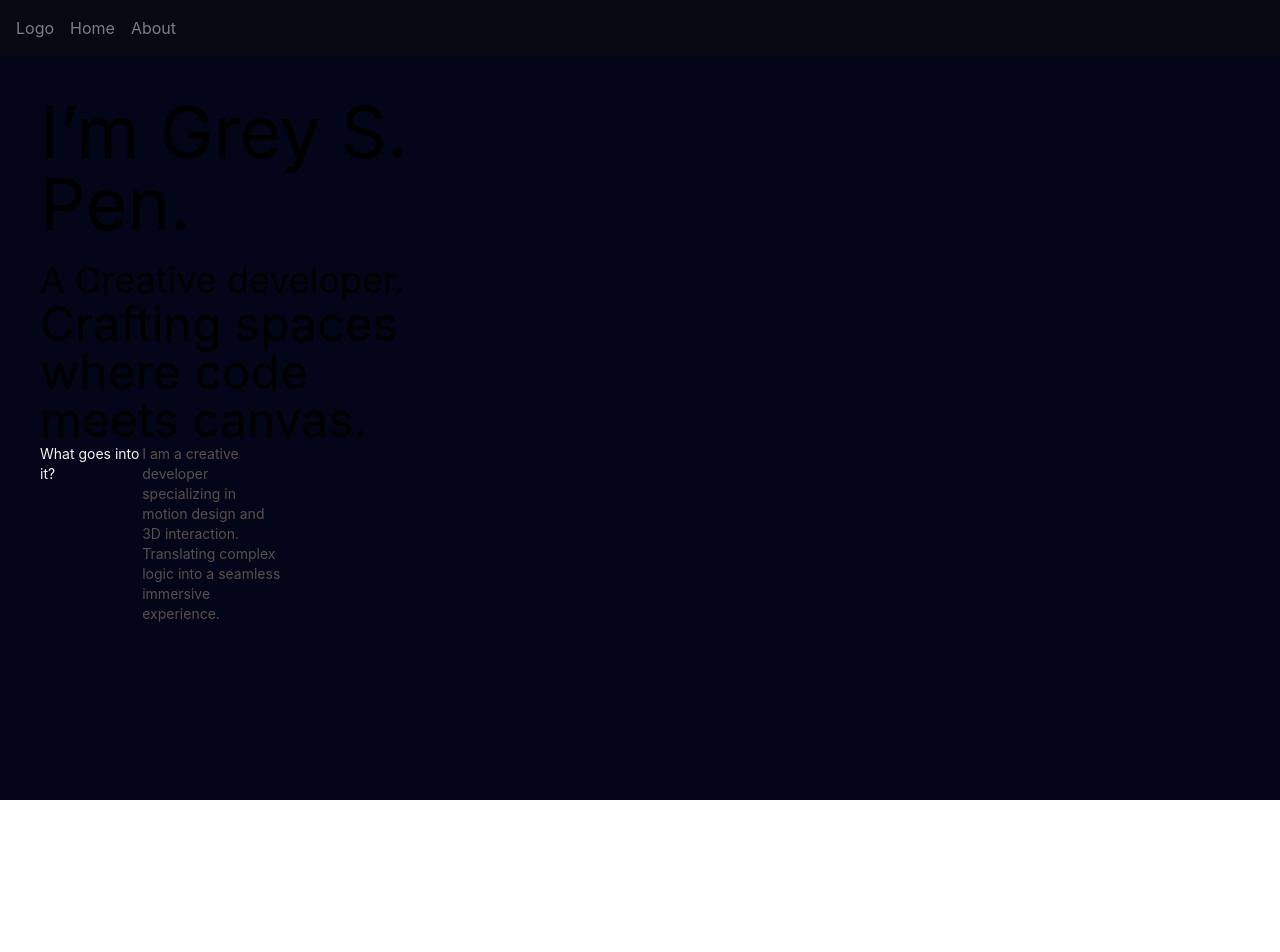
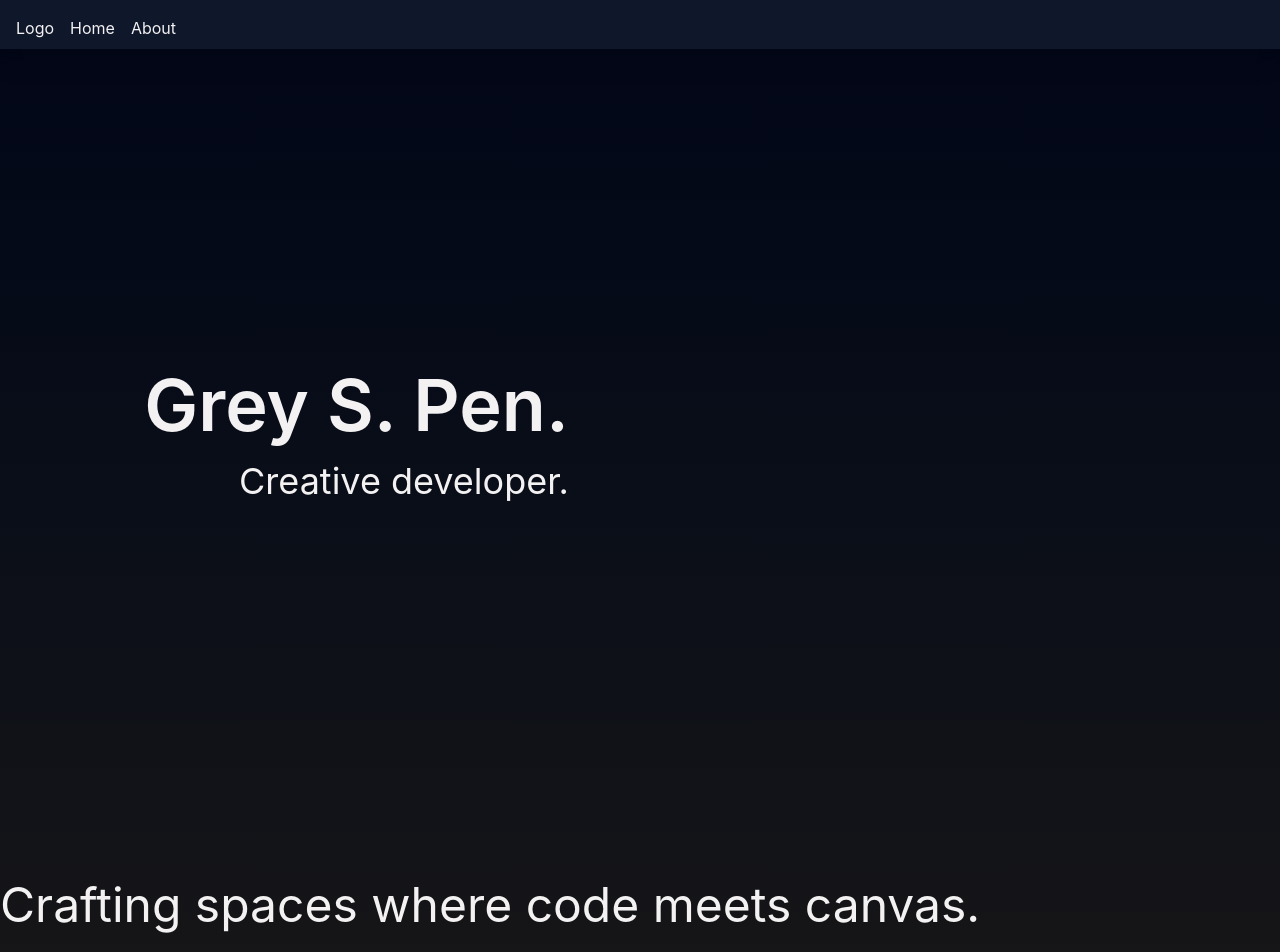
Before and after one commit to Nalpind/nalpind.github.io, a React (Vite) app: page / in a window 1280 px wide. Shown: the top 952 px of the page. Before the commit the page ends 800 px from the top, so only its background shows below. Built offline with nearby package versions, Linux system fonts and the light colour scheme.

Commit message:
Tested loading 3D environment and made the corresponding component.

```diff
--- a/package.json
+++ b/package.json
@@ -16,6 +16,7 @@
     "@tailwindcss/vite": "^4.3.3",
     "@types/three": "^0.185.4",
     "lottie-web": "^5.13.0",
+    "prettier-plugin-tailwindcss": "^0.8.1",
     "react": "^19.2.8",
     "react-dom": "^19.2.8",
     "react-router-dom": "^7.18.2",
--- /dev/null
+++ b/src/App.css
@@ -0,0 +1,4 @@
+#root {
+    width: 100vw;
+    height: 100vh;
+}
--- a/src/App.jsx
+++ b/src/App.jsx
@@ -1,22 +1,27 @@
-import { BrowserRouter, Routes, Route, NavLink } from "react-router-dom";
-import About from "./pages/About";
-import Home from "./pages/Home";
-import Nav from "./components/NavBar";
+import { BrowserRouter, Routes, Route, NavLink } from 'react-router-dom';
+import About from './pages/About';
+import Home from './pages/Home';
+import Nav from './components/NavBar';
+import Footer from './components/Footer';
 
 function App() {
   return (
     <>
-      <div className='bg-slate-950 min-w-screen min-h-screen'>
-        <BrowserRouter >
+      <BrowserRouter>
+        <div className="flex flex-col h-[300vh] text-slate-100 bg-linear-to-b from-slate-950 via-stone-900 to-black">
+          <div className="flex flex-col flex-1">
             <Nav />
             <Routes>
               <Route path="/" element={<Home />} />
               <Route path="/about" element={<About />} />
             </Routes>
+          </div>
+          <Footer />
+        </div>
       </BrowserRouter>
-      </div>
     </>
   );
 }
 
 export default App;
+// flex flex-wrap flex-col w-full h-[300vh] bg-slate-900 bg-cover
--- /dev/null
+++ b/src/components/Experience.jsx
@@ -0,0 +1,13 @@
+import { OrbitControls } from '@react-three/drei'
+
+export const Experience = () => {
+    return (
+        <>
+            <OrbitControls />
+            <mesh>
+                <boxGeometry />
+                <meshNormalMaterial />
+            </mesh>
+        </>
+    )
+}
--- /dev/null
+++ b/src/components/Footer.jsx
@@ -0,0 +1,22 @@
+import React from 'react'
+
+const Footer = () => {
+    return (
+        <div className='flex p-4 gap-4 h-1/48 bg-slate-900 bg-blend-multiply text-taupe-100 w-full'>
+            <div>
+                Link
+            </div>
+            <div>
+                Link
+            </div>
+            <div>
+                Link
+            </div>
+            <div>
+                Link
+            </div>
+        </div>
+    )
+}
+
+export default Footer
--- a/src/components/NavBar.jsx
+++ b/src/components/NavBar.jsx
@@ -2,13 +2,13 @@ import { NavLink } from 'react-router-dom'
 
 function NavBar() {
     return (
-        <div className="flex p-4 gap-4 bg-stone-950 text-taupe-100 opacity-50 w-screen">
+        <div className="shadow-xl mb-80 flex p-4 gap-4 h-1/48 bg-slate-900 bg-blend-multiply text-taupe-100 w-full">
             <div className="h-full">
                 Logo
             </div>
             <nav className='flex gap-4'>
-                <NavLink to="/" className={"link"}>Home </NavLink>
-                <NavLink to="/about" className={"link"}>About</NavLink>
+                <NavLink to="/">Home </NavLink>
+                <NavLink to="/about">About</NavLink>
             </nav>
         </div>
     )
--- a/src/pages/About.jsx
+++ b/src/pages/About.jsx
@@ -1,11 +1,5 @@
-import "./About.css"
-
 function About() {
-    return (
-        <diV>
-            hi
-        </diV>
-    )
+  return <div>hi</div>;
 }
 
-export default About
+export default About;
--- a/src/pages/Home.jsx
+++ b/src/pages/Home.jsx
@@ -1,18 +1,37 @@
+import { useState } from 'react';
+import { Canvas } from '@react-three/fiber';
+import { Experience } from '../components/Experience';
 function Home() {
-    return (
-        <div>
-            <div className="grid grid-cols-2 sm:grid-cols-5 lg:grid-cols-9 ">
-            <div className="col-span-3 grid grid-cols-subgrid mt-10 ml-10">
-                <span className="text-4xl sm:text-7xl col-start-1 col-span-3">I’m Grey S. Pen.</span>
-                <span className="text-2xl sm:text-4xl col-start-1 col-span-3 mt-5">A Creative developer.</span>
-                <span className="text-3xl sm:text-5xl col-start-1 col-span-3">Crafting spaces where code meets canvas. </span>
-                <span className="text-sm text-taupe-100">What goes into it?</span>
-                <span className="text-sm text-taupe-600 max-w-md">I am a creative developer specializing in motion design and 3D interaction. Translating complex logic into a seamless immersive experience.</span>
-            </div>
-            </div>
+  return (
+    <div>
+      <div className="grid grid-cols-3 md:grid-cols-9">
+        <div className="grid grid-cols-subgrid text-taupe-100 col-span-3 md:col-span-9">
+          <div className="flex flex-col col-start-1 col-span-2 gap-2 md:gap-5 md:col-span-4">
+            <span className="flex font-semibold text-4xl justify-end md:text-7xl">
+              Grey S. Pen.
+            </span>
+            <span className="flex mb-95 text-xl col-start-1 justify-end col-span-2 md:text-4xl md:col-span-4">
+              Creative developer.
+            </span>
+          </div>
+          <span className="text-3xl col-start-1 col-span-3 md:text-5xl md:col-span-9">
+            Crafting spaces where code meets canvas.
+          </span>
+          <span className="mt-50 text-sm col-start-1 col-span-2">
+            What goes into it?
+          </span>
+          <span className="text-sm col-start-1 col-span-2 md:col-start-2 md:col-span-9">
+            I am a creative developer specializing in motion design and 3D
+            interaction. Translating complex logic into a seamless immersive
+            experience.
+          </span>
         </div>
-
-    )
+        {/* <Canvas>
+          <Experience />
+        </Canvas> */}
+      </div>
+    </div>
+  );
 }
 
-export default Home
+export default Home;
```
Also changed, not shown: 2 other files (tests, documents, lock files or other folders). Lines whose indentation alone changed are shown as unchanged.
